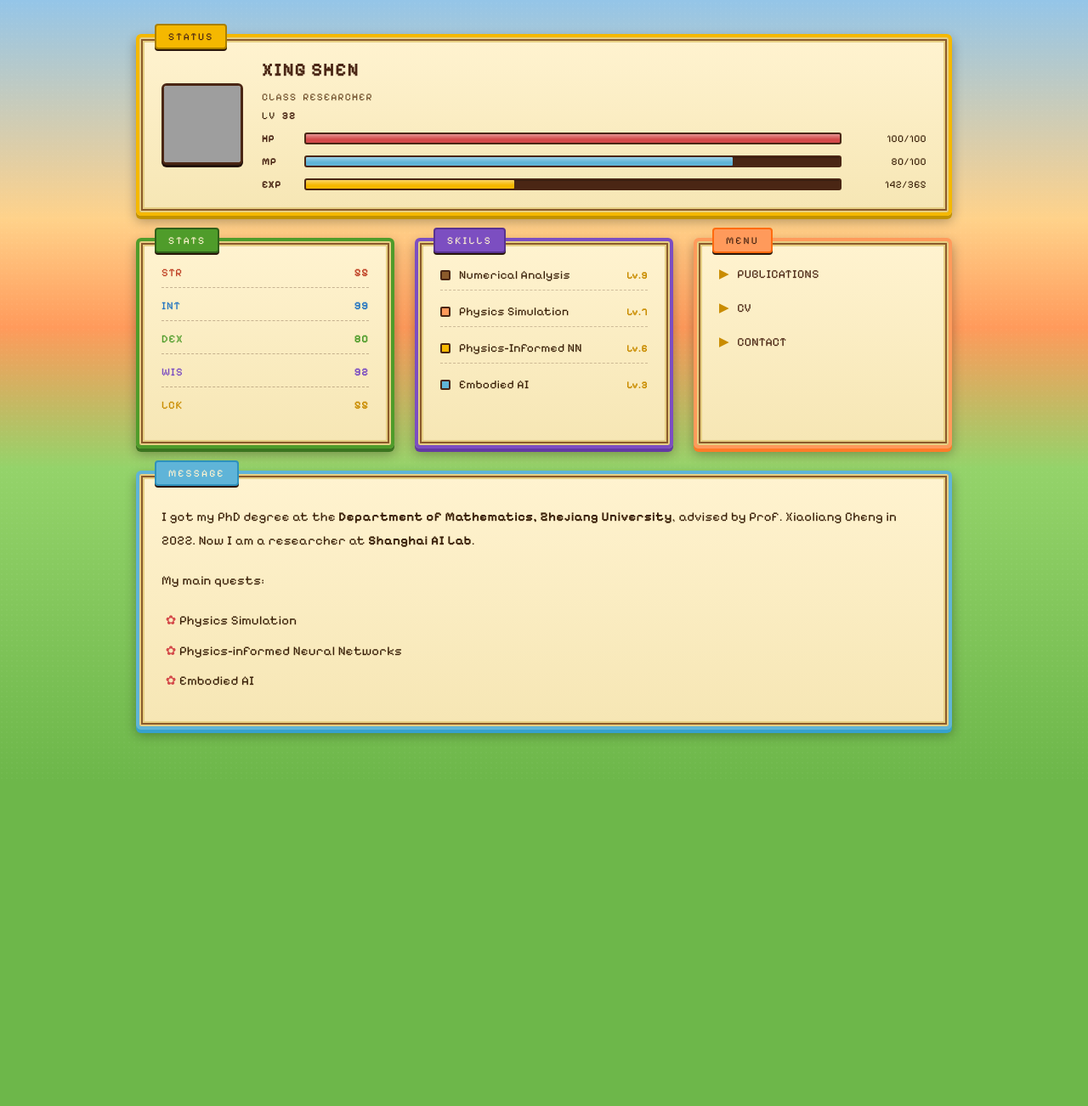
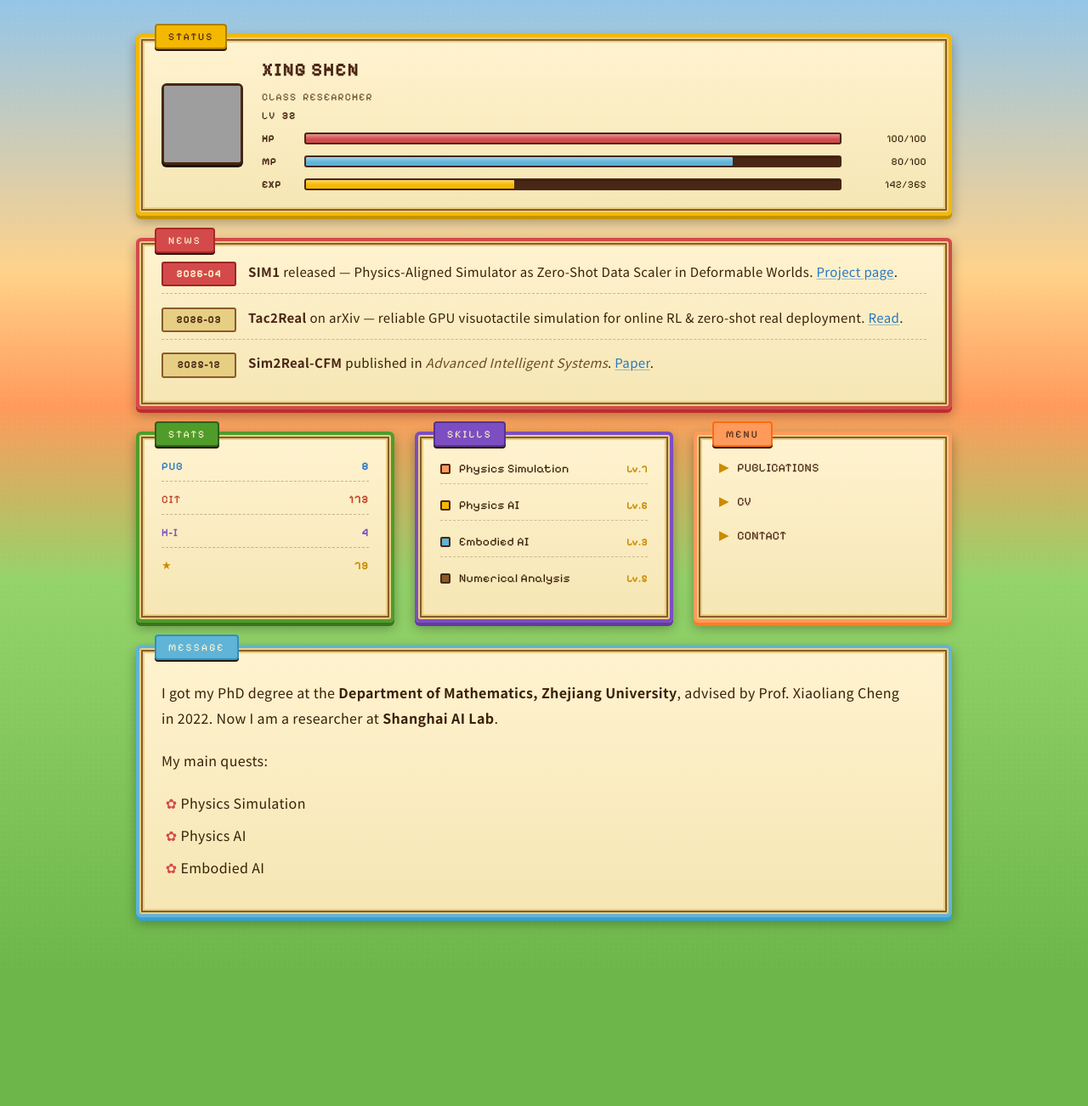
Before and after one commit to Xingbaji/xingbaji.github.io, a Jekyll site: the page built from _pages/about.md, in a window 1280 px wide. Shown: the whole page at 85% size. Built offline with Jekyll 4.4.1, drawn with Linux system fonts in a browser that asks for light colours; some web fonts are replaced; before the commit the page ends 1081 px from its top, so only the background shows below that; grey boxes are pictures that could not be loaded.

Commit message:
Replace placeholder stats with real metrics; add NEWS window
- stats: PUB 8 / CIT 173 / H-I 4 / GitHub stars 79 (was STR/INT/DEX/WIS/LCK)
- Add NEWS window between STATUS and the 3-column row, listing 2026 papers
- Rename Physics-Informed NN -> Physics AI in skills + main quests
- Body font swapped to Klee One for readability; pixel fonts kept for accents

```diff
--- a/_layouts/rpg-home.html
+++ b/_layouts/rpg-home.html
@@ -50,6 +50,21 @@ layout: default
           </div>
         </div>
       </section>
+
+      {% if p.news %}
+      <!-- News window: latest announcements / paper drops -->
+      <section class="rpg-window rpg-window--news">
+        <header class="rpg-window__title">NEWS</header>
+        <ul class="rpg-news">
+          {% for n in p.news %}
+            <li class="rpg-news__row">
+              <span class="rpg-news__date">{{ n.date }}</span>
+              <span class="rpg-news__text">{{ n.text }}</span>
+            </li>
+          {% endfor %}
+        </ul>
+      </section>
+      {% endif %}
 
       <!-- Three-column lower row: stats / skills / equipment-menu -->
       <div class="rpg-row">
--- a/_pages/about.md
+++ b/_pages/about.md
@@ -16,16 +16,19 @@ rpg:
   mp:  { cur:  80, max: 100, percent:  80 }   # mental bandwidth currently in use
   exp: { cur: 142, max: 365, percent:  39 }   # day-of-year progress toward LV 33
   stats:
-    - { k: "STR", v: 55, color: "red"    }   # desk-job average
-    - { k: "INT", v: 99, color: "blue"   }   # researcher main stat
-    - { k: "DEX", v: 80, color: "green"  }   # coding / typing speed
-    - { k: "WIS", v: 92, color: "purple" }   # PhD-trained judgment
-    - { k: "LCK", v: 55, color: "gold"   }   # rebuttal luck is fickle
+    - { k: "PUB", v:   8, color: "blue"   }   # publications (count of _publications/)
+    - { k: "CIT", v: 173, color: "red"    }   # citations (ResearchGate)
+    - { k: "H-I", v:   4, color: "purple" }   # h-index (ResearchGate)
+    - { k: "★",   v:  79, color: "gold"   }   # GitHub stars (Xingbaji, owner repos)
   skills:
-    - { name: "Numerical Analysis",    lv: 9, element: "earth"     }   # PhD topic — mastery
     - { name: "Physics Simulation",    lv: 7, element: "fire"      }
-    - { name: "Physics-Informed NN",   lv: 6, element: "lightning" }
+    - { name: "Physics AI",            lv: 6, element: "lightning" }
     - { name: "Embodied AI",           lv: 3, element: "ice"       }   # new quest, just unlocked
+    - { name: "Numerical Analysis",    lv: 5, element: "earth"     }   # PhD topic — mastery
+  news:
+    - { date: "2026-04", text: "<strong>SIM1</strong> released — Physics-Aligned Simulator as Zero-Shot Data Scaler in Deformable Worlds. <a href='/publication/SIM1'>Project page</a>." }
+    - { date: "2026-03", text: "<strong>Tac2Real</strong> on arXiv — reliable GPU visuotactile simulation for online RL & zero-shot real deployment. <a href='/publication/Tac2Real'>Read</a>." }
+    - { date: "2025-12", text: "<strong>Sim2Real-CFM</strong> published in <em>Advanced Intelligent Systems</em>. <a href='/publication/Sim2Real-CFM'>Paper</a>." }
   menu:
     - { label: "PUBLICATIONS", url: "/publications/" }
     - { label: "CV",           url: "/cv/" }
@@ -38,5 +41,5 @@ Now I am a researcher at **Shanghai AI Lab**.
 My main quests:
 
 - Physics Simulation
-- Physics-informed Neural Networks
+- Physics AI
 - Embodied AI
--- a/_sass/_rpg.scss
+++ b/_sass/_rpg.scss
@@ -32,8 +32,13 @@ $sv-stat-purple:   #7c4ec1;
 $sv-stat-gold:     #c98c00;
 
 /* --- Fonts ------------------------------------------------------------- */
+/* Pixel fonts kept for accents (titles, menu, labels, numbers) */
 $sv-pixel-en:      "Pixelify Sans", "VT323", "DotGothic16", monospace;
 $sv-pixel-cjk:     "DotGothic16", "Pixelify Sans", monospace;
+/* Readable body font — handwritten/storybook feel, strong CJK fallbacks */
+$sv-body:          "Klee One", "Zen Maru Gothic", "Noto Sans SC",
+                   "PingFang SC", "Hiragino Sans GB", "Microsoft YaHei",
+                   -apple-system, BlinkMacSystemFont, "Segoe UI", sans-serif;
 
 /* --- Window border mixin ----------------------------------------------- */
 @mixin sv-window($accent: $sv-wood-dk) {
@@ -76,10 +81,10 @@ body.rpg-home-active .page  { padding: 0; float: none; width: 100%; }
       $sv-grass-lt 60%,
       $sv-grass    100%);
   color: $sv-text;
-  font-family: $sv-pixel-cjk;
+  font-family: $sv-body;
   min-height: 100vh;
   padding: 40px 16px 60px;
-  -webkit-font-smoothing: none;
+  -webkit-font-smoothing: antialiased;
   -moz-osx-font-smoothing: grayscale;
   position: relative;
 
@@ -148,6 +153,8 @@ body.rpg-home-active .page  { padding: 0; float: none; width: 100%; }
   & > .rpg-window__title { background: $sv-sunset; color: $sv-wood-dk; border-color: darken($sv-sunset, 15%); } }
 .rpg-window--dialog  { @include sv-window($sv-water);
   & > .rpg-window__title { background: $sv-water; color: $sv-parchment-lt; border-color: darken($sv-water, 15%); } }
+.rpg-window--news    { @include sv-window($sv-heart);
+  & > .rpg-window__title { background: $sv-heart; color: $sv-parchment-lt; border-color: darken($sv-heart, 15%); } }
 
 /* =========================================================================
    Status window — portrait, name, level, bars
@@ -337,8 +344,8 @@ body.rpg-home-active .page  { padding: 0; float: none; width: 100%; }
    Dialog window — letter/mail aesthetic
    ========================================================================= */
 .rpg-dialog {
-  font-family: $sv-pixel-cjk;
-  font-size: 15px;
+  font-family: $sv-body;
+  font-size: 16px;
   line-height: 1.85;
   color: $sv-text;
   padding-right: 24px;
@@ -386,6 +393,63 @@ body.rpg-home-active .page  { padding: 0; float: none; width: 100%; }
 }
 
 /* =========================================================================
+   News window — quest-board style: date stamp + announcement line
+   ========================================================================= */
+.rpg-news {
+  list-style: none;
+  padding: 0; margin: 0;
+
+  &__row {
+    display: grid;
+    grid-template-columns: 88px 1fr;
+    gap: 14px;
+    align-items: baseline;
+    padding: 8px 0;
+    border-bottom: 1px dashed rgba($sv-wood-dk, 0.28);
+    font-family: $sv-body;
+    font-size: 15px;
+    line-height: 1.6;
+    color: $sv-text;
+    &:first-child { padding-top: 2px; }
+    &:last-child  { border-bottom: none; padding-bottom: 2px; }
+    /* Pulse the most recent (first) entry's date so the eye lands there */
+    &:first-child .rpg-news__date {
+      background: $sv-heart;
+      color: $sv-parchment-lt;
+      border-color: darken($sv-heart, 18%);
+    }
+  }
+  &__date {
+    font-family: $sv-pixel-en;
+    font-size: 12px;
+    font-weight: 700;
+    letter-spacing: 0.06em;
+    color: $sv-wood-dk;
+    background: $sv-parchment-dk;
+    padding: 3px 8px;
+    border: 2px solid $sv-wood;
+    border-radius: 3px;
+    text-align: center;
+    white-space: nowrap;
+  }
+  &__text {
+    strong { color: $sv-wood-dk; font-weight: 700; }
+    em     { color: $sv-text-dim; font-style: italic; }
+    a {
+      color: $sv-stat-blue;
+      text-decoration: underline;
+      text-decoration-color: rgba($sv-stat-blue, 0.45);
+      &:hover { color: $sv-heart; text-decoration-color: $sv-heart; }
+    }
+  }
+
+  @media (max-width: 540px) {
+    &__row { grid-template-columns: 1fr; gap: 4px; }
+    &__date { justify-self: start; }
+  }
+}
+
+/* =========================================================================
    GLOBAL inner-page Stardew skin — every page when body.rpg-active is on
    ========================================================================= */
 body.rpg-active:not(.rpg-home-active) {
@@ -397,8 +461,8 @@ body.rpg-active:not(.rpg-home-active) {
       $sv-grass-lt 55%,
       $sv-grass    100%) fixed;
   color: $sv-text;
-  font-family: $sv-pixel-cjk;
-  -webkit-font-smoothing: none;
+  font-family: $sv-body;
+  -webkit-font-smoothing: antialiased;
   -moz-osx-font-smoothing: grayscale;
   min-height: 100vh;
 
@@ -524,8 +588,8 @@ body.rpg-active:not(.rpg-home-active) {
 
   /* Body text */
   p, li {
-    font-family: $sv-pixel-cjk;
-    font-size: 15px;
+    font-family: $sv-body;
+    font-size: 16px;
     line-height: 1.85;
     color: $sv-text;
     letter-spacing: 0.01em;
```
